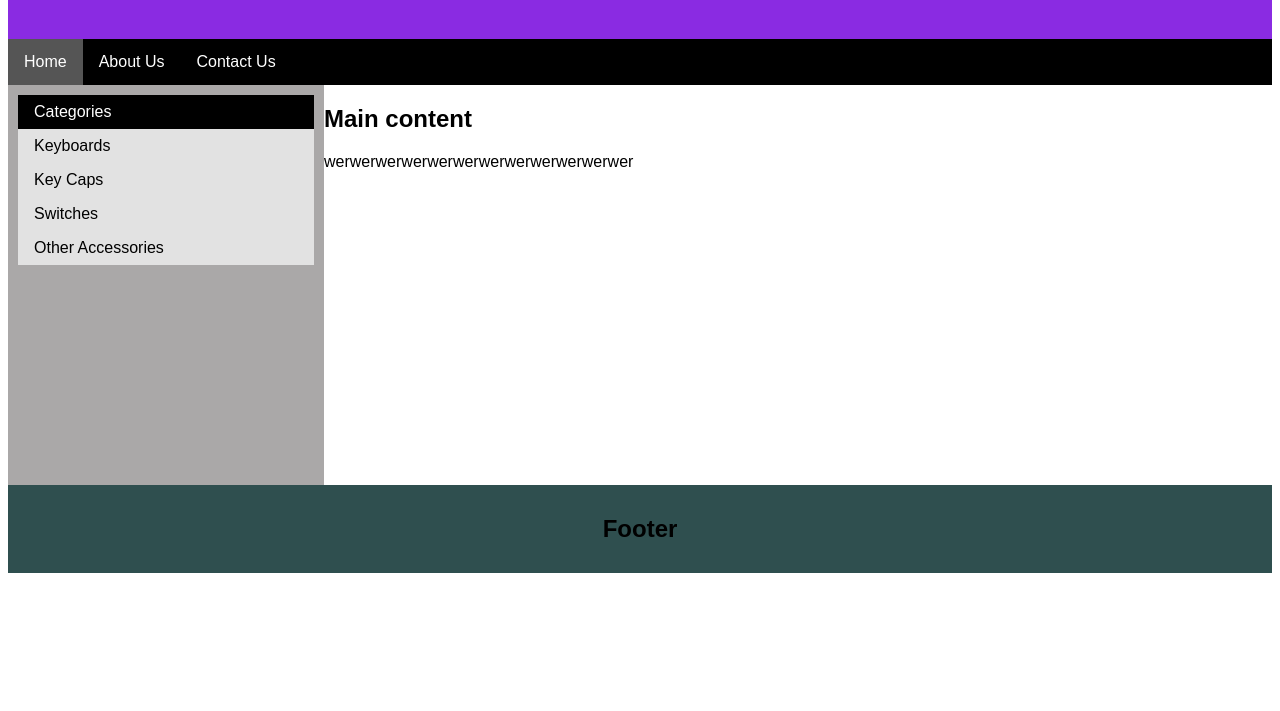
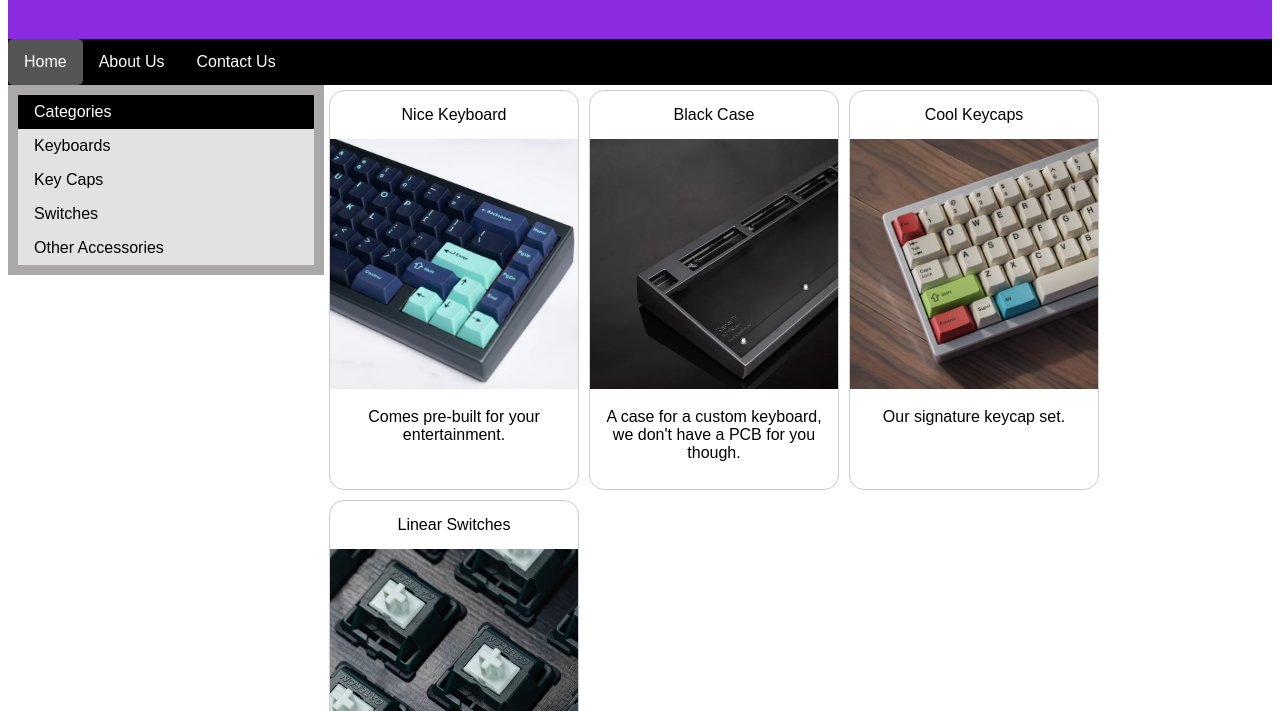
Before and after one commit to cwilliams0926/isys-102-hw3, a plain HTML site: page index.html in a window 1280 px wide. Shown: the part 89-800 px from the top of the page. Drawn offline with Linux system fonts and the light colour scheme.

Commit message:
Add an image gallery with images and styles folder
Made an image gallery with styling and made subfolders for images/styles

```diff
--- a/index.html
+++ b/index.html
@@ -2,7 +2,7 @@
 <html>
     <head>
         <title>NiftyKey</title>
-        <link rel="stylesheet" href="style.css">
+        <link rel="stylesheet" href="./styles/style.css">
     </head>
     <body>
         <div class="header">
@@ -29,8 +29,37 @@
             </div>
 
             <div class="rightcolumn">
-                <h2>Main content</h2>
-                <p>werwerwerwerwerwerwerwerwerwerwerwer</p>
+                <div class="gallery">
+                    <div class="title">Nice Keyboard</div>
+                    <a href="images/keyboard1.png" target="_blank">
+                        <img src="images/keyboard1.png">
+                    </a>
+                    <div class="desc">Comes pre-built for your entertainment.</div>
+                </div>
+
+                <div class="gallery">
+                    <div class="title">Black Case</div>
+                    <a href="images/keycase1.png" target="_blank">
+                        <img src="images/keycase1.png">
+                    </a>
+                    <div class="desc">A case for a custom keyboard, we don't have a PCB for you though.</div>
+                </div>
+
+                <div class="gallery">
+                    <div class="title">Cool Keycaps</div>
+                    <a href="images/keycaps.png" target="_blank">
+                        <img src="images/keycaps.png">
+                    </a>
+                    <div class="desc">Our signature keycap set.</div>
+                </div>
+
+                <div class="gallery">
+                    <div class="title">Linear Switches</div>
+                    <a href="images/switches1.png" target="_blank">
+                        <img src="images/switches1.png">
+                    </a>
+                    <div class="desc">Because tactile is boring.</div>
+                </div>
             </div>
         </div>
 
--- a/style.css
+++ b/styles/style.css
@@ -22,6 +22,7 @@ body {
 
 .top-navbar li {
     float: left;
+    border-radius: 5px;
 }
 
 .top-navbar a {
@@ -30,6 +31,7 @@ body {
     text-align: center;
     padding: 14px 16px;
     text-decoration: none;
+    border-radius: 5px;
 }
 
 .top-navbar a:hover {
@@ -68,14 +70,14 @@ body {
 
 .leftcolumn {
     float: left;
-    height: 400px;
+    height: auto;
     width: 25%;
     background-color: #aaa8a8;
 }
 
 .rightcolumn {
     float: left;
-    height: 400px;
+    height: auto;
     width: 75%;
 }
 
@@ -85,6 +87,36 @@ body {
     clear: both;
 }
 
+div.gallery {
+    margin: 5px;
+    border: 1px solid #ccc;
+    border-radius: 15px;
+    float: left;
+    width: 250px;
+    height: 400px;
+    overflow: hidden;
+    position: relative;
+}
+
+div.gallery:hover {
+    border: 1px solid #777;
+}
+
+div.gallery img {
+    width: auto;
+    height: 250px;
+}
+
+div.desc {
+    padding: 15px;
+    text-align: center;
+}
+
+div.title {
+    padding: 15px;
+    text-align: center;
+}
+
 .footer {
     background-color: darkslategray;
     text-align: center;
```
Also changed, not shown: back.html (+1 -1 lines), images/keyboard1.png (added), images/keycaps.png (added), images/keycase1.png (added), images/switches1.png (added), styles/backbutton.css (renamed from backbutton.css).
